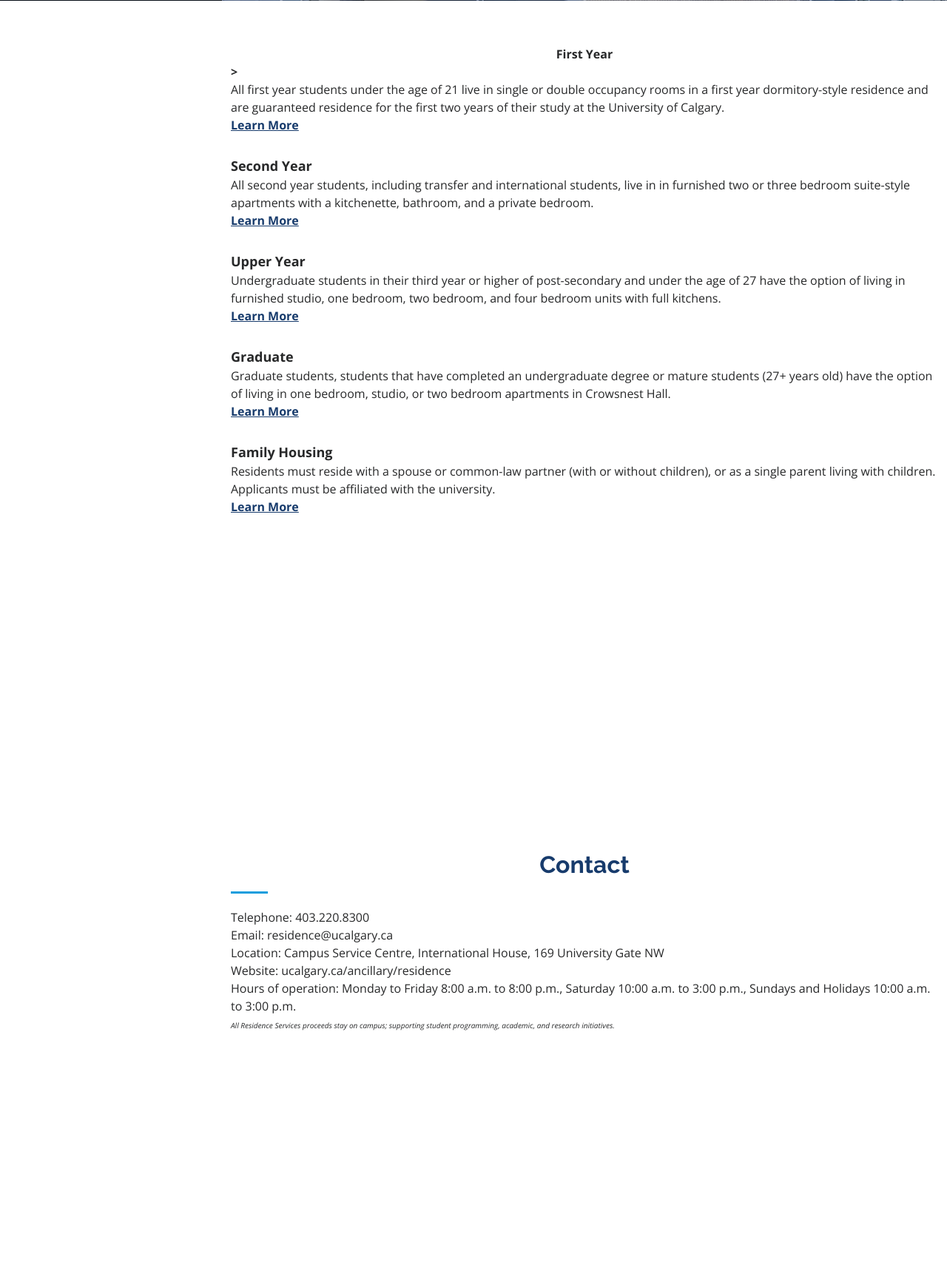
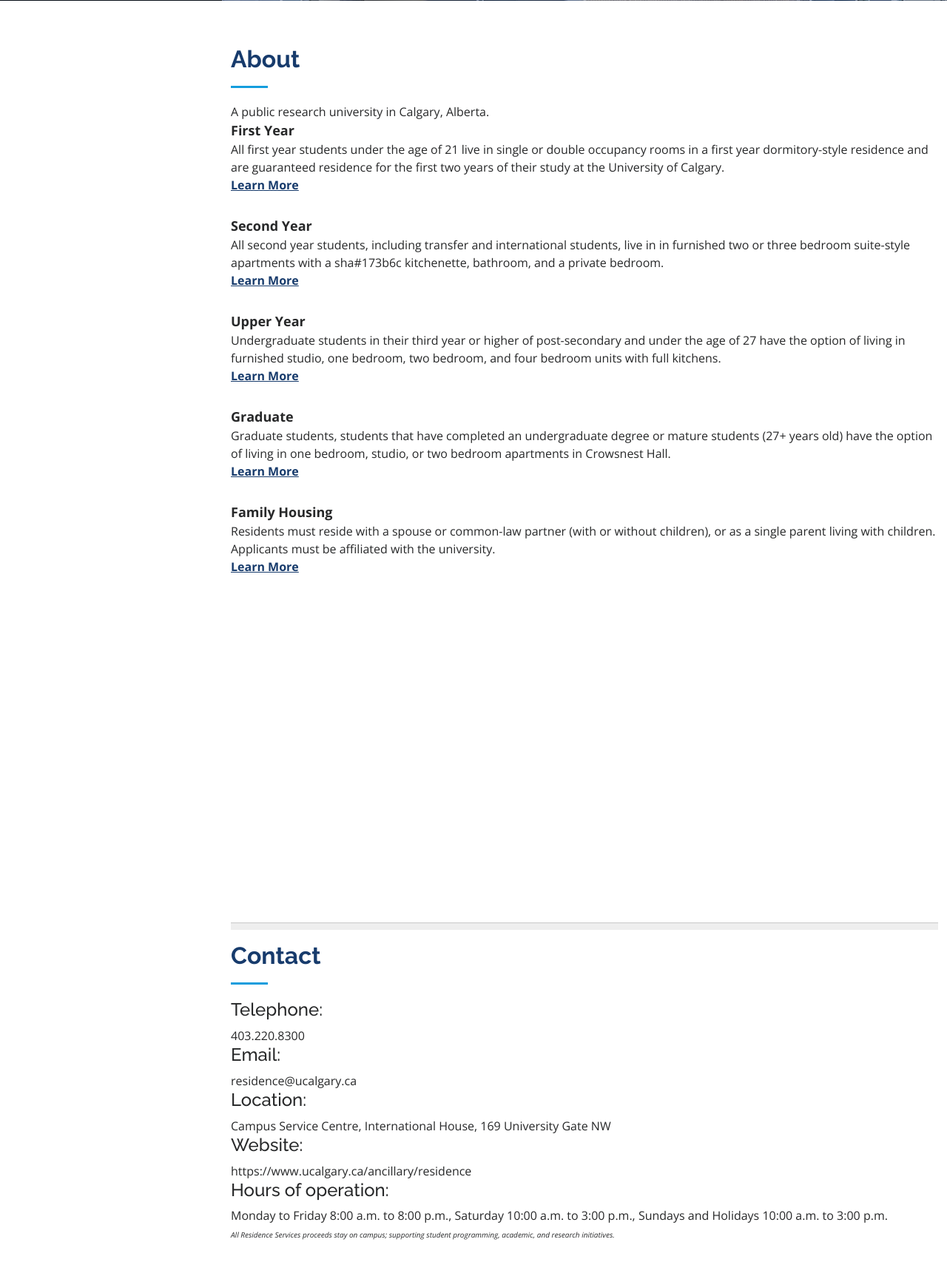
Before and after one commit to RohannChaudhary/Residence_Services_471, a Django app: page / in a window 1280 px wide. Shown: the part 799-2505 px from the top of the page at 74% size. Before the commit the page ends 2192 px from the top, so only its background shows below. Run offline with Django 4.2, Linux system fonts and the light colour scheme; some libraries are stand-ins or nearby versions.

Commit message:
main page

```diff
--- a/templates/index.html
+++ b/templates/index.html
@@ -73,9 +72,8 @@
   <!-- ======= Hero Section ======= -->
   <section id="hero" class="d-flex flex-column justify-content-center align-items-center">
     <div class="hero-container" data-aos="fade-in">
-      <h1><Center>Univerity of Calgary</Center></h1>
-      <h2><Center>About</Center></h2>
-      <p><Center>A public research university in Calgary, Alberta.</Center><span class="typed" data-typed-items="Designer, Developer, Freelancer, Photographer"></span></p>
+      <h1>Univerity of Calgary</h1>
+      <hr style="height:10px" color= #bebebe>
     </div>
   </section><!-- End Hero -->
 
@@ -86,8 +84,10 @@
       <div class="container">
 
         <div class="section-title">
+          <h2>About</h2>
+          <p>A public research university in Calgary, Alberta.</p>
           <p style = "font-size: large">
-              <strong><Center>First Year</Center>></strong>
+              <strong>First Year</strong>
           </p>
           <p>
               All first year students under the age of 21 live in single or double occupancy rooms in a first year dormitory-style residence and are guaranteed residence for the first two years of their study at the University of Calgary.
@@ -98,7 +98,7 @@
             <strong>Second Year</strong>
           </p>
           <p>
-            All second year students, including transfer and international students, live in in furnished two or three bedroom suite-style apartments with a kitchenette, bathroom, and a private bedroom.
+            All second year students, including transfer and international students, live in in furnished two or three bedroom suite-style apartments with a sha#173b6c kitchenette, bathroom, and a private bedroom.
           </p>
           <a style = "color: #173b6c" href = "https://www.ucalgary.ca/ancillary/residence/live-us/places-live/first-year"><strong><u>Learn More</u></strong></a>
           <p style = "font-size: large; margin-top:30px">
@@ -546,35 +513,40 @@
                 <h3>John Larson</h3>
                 <h4>Entrepreneur</h4>
               </div>
-            </div>End testimonial item -->
+            </div><!-- End testimonial item -->
 
-          <!-- </div>
+          </div>
           <div class="swiper-pagination"></div>
         </div>
 
       </div>
-    </section>End Testimonials Section {% endcomment %} -->
+    </section><!-- End Testimonials Section --> {% endcomment %}
 
     <!-- ======= Contact Section ======= -->
     <section id="contact" class="contact">
       <div class="container">
-
+        <hr style="height:10px" color= #bebebe>
         <div class="section-title">
-          <h2><Center>Contact</Center></h2>
+          <h2>Contact</h2>
+          <h4>Telephone:</h4>
           <p>
-            Telephone: 403.220.8300
+            403.220.8300
           </p>
+          <h4>Email:</h4>
           <p>
-            Email: residence@ucalgary.ca
+           residence@ucalgary.ca
           </p>
+          <h4>Location:</h4>
           <p>
-            Location: Campus Service Centre, International House, 169 University Gate NW
+            Campus Service Centre, International House, 169 University Gate NW
           </p>
+          <h4>Website:</h4>
           <p>
-            Website: ucalgary.ca/ancillary/residence
+            https://www.ucalgary.ca/ancillary/residence
           </p>
+          <h4>Hours of operation: </h4>
           <p>
-            Hours of operation: Monday to Friday 8:00 a.m. to 8:00 p.m., Saturday 10:00 a.m. to 3:00 p.m., Sundays and Holidays 10:00 a.m. to 3:00 p.m.
+            Monday to Friday 8:00 a.m. to 8:00 p.m., Saturday 10:00 a.m. to 3:00 p.m., Sundays and Holidays 10:00 a.m. to 3:00 p.m.
           </p>
           <p>
             <font size = "1">
@@ -583,29 +555,30 @@
           </p>
         </div>
 
-        <div class="row" data-aos="fade-in">
 
-          <div class="col-lg-5 d-flex align-items-stretch">
+        <!-- <div class="row" data-aos="fade-in"> -->
+
+          <!-- <div class="col-lg-5 d-flex align-items-stretch">
             <div class="info">
               <div class="address">
                 <i class="bi bi-geo-alt"></i>
                 <h4>Location:</h4>
-                <p>A108 Adam Street, New York, NY 535022</p>
+                <p>Campus Service Centre, International House, 169 University Gate NW</p>
               </div>
 
               <div class="email">
                 <i class="bi bi-envelope"></i>
                 <h4>Email:</h4>
-                <p>info@example.com</p>
+                <p>residence@ucalgary.ca</p>
               </div>
 
               <div class="phone">
                 <i class="bi bi-phone"></i>
                 <h4>Call:</h4>
-                <p>+1 5589 55488 55s</p>
-              </div>
+                <p>403 2208300</p>
+              </div> -->
 
-              <iframe src="https://www.google.com/maps/embed?pb=!1m14!1m8!1m3!1d12097.433213460943!2d-74.0062269!3d40.7101282!3m2!1i1024!2i768!4f13.1!3m3!1m2!1s0x0%3A0xb89d1fe6bc499443!2sDowntown+Conference+Center!5e0!3m2!1smk!2sbg!4v1539943755621" frameborder="0" style="border:0; width: 100%; height: 290px;" allowfullscreen></iframe>
+              <iframe src="https://www.google.com/maps/embed?pb=!1m18!1m12!1m3!1d2506.6303236638937!2d-114.13685468255615!3d51.07837390000001!2m3!1f0!2f0!3f0!3m2!1i1024!2i768!4f13.1!3m3!1m2!1s0x53717db7481cb3b1%3A0x36aff4a9e3c803fb!2sUniversity%20of%20Calgary!5e0!3m2!1sen!2sca!4v1670383818464!5m2!1sen!2sca" width=100% height="450" style="border:0;" allowfullscreen="" loading="lazy" referrerpolicy="no-referrer-when-downgrade"></iframe>
             </div>
 
           </div>
```
Also changed, not shown: other parts of templates/index.html (+59 -93 lines), static/assets/img/uofcncopyrightlogo.jpeg (added).
